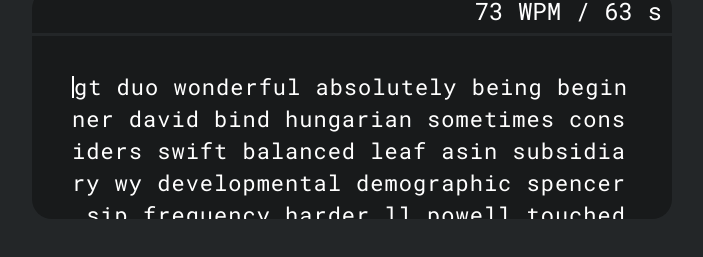
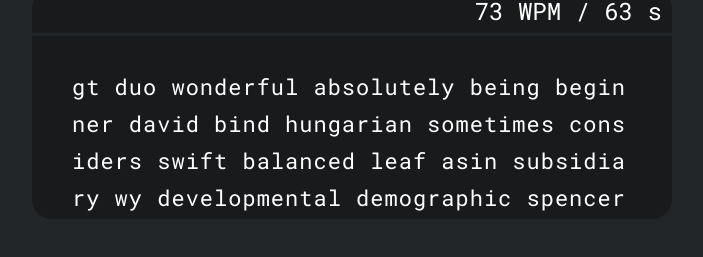
Before and after one commit to gabPetti/Protyping, a React (Vite) app in the folder client/: page / in a window 1280 px wide. Shown: the part 211-468 px from the top of the page, without its empty margins (288-991 px from the left). Built offline with nearby package versions, Linux system fonts and the light colour scheme.

Commit message:
Add incorrect underline Fix space always being incorrect

```diff
--- a/client/src/components/navbar/Navbar.jsx
+++ b/client/src/components/navbar/Navbar.jsx
@@ -1,4 +1,5 @@
 import "./navbar.sass";
+import { useNavigate } from "react-router-dom";
 import TypeIt from "typeit-react";
 
 
@@ -6,7 +7,7 @@ export default function Navbar() {
   return (
     <header className="navbarContainer">
       <div className="navbarTop">
-        <TypeIt className="logo">Protyping</TypeIt>
+        <TypeIt element={"h1"} className="logo">Protyping</TypeIt>
       </div>
       <nav className="navbarBottom">
         <ul>
--- a/client/src/components/typetest/Typetest.jsx
+++ b/client/src/components/typetest/Typetest.jsx
@@ -23,14 +23,17 @@ export default function Typetest() {
     }
     generatedWords[0].status = "active"
     setWords([...words, ...generatedWords])
-  }, []);
+  }, [generatedWords]);
 
+  // Compare input text with the words of the test
   const handleInput = event => {
     var userInput = event.target.value;
     var maxInput = userInput.length;
     var copyWords = words;
     for (let i = 0; i < maxInput; i++) {
       if (userInput[i] == words[i].text) {
+        copyWords[i].status = "correct"
+      } else if (userInput[i] == " " && words[i].text == "\xa0") {
         copyWords[i].status = "correct"
       } else if (userInput[i] != words[i].text) {
         copyWords[i].status = "incorrect"
@@ -67,8 +70,9 @@ export default function Typetest() {
           />
         </div>
         <div className="typetestText" id="wordsList">
+          <div id="carret"></div>
             {words.map((letter, i) => (
-              <span className={letter.status} key={i}>{letter.text}</span>
+              <span style={letter.status == "active" ? {position: "relative"} : {}} className={letter.status + " "} key={i}>{letter.text}</span>
             ))}
         </div>
       </div>
--- a/client/src/components/typetest/typetest.sass
+++ b/client/src/components/typetest/typetest.sass
@@ -29,25 +29,30 @@
         opacity: 0
 
     .typetestText
+      box-sizing: border-box
       display: flex
       padding: 40px
       font-size: 22px
       flex-wrap: wrap
 
-
       // .word
       //   margin-right: 10px
       //   margin-bottom: 20px
+      #carret
+        width: 2px
+        height: 25px
+        position: absolute
+
 
       span
-        margin-right: 1px
+        padding-right: 1px
         margin-bottom: 10px
-
-        &.active
-          border-left: 2px solid white
+        padding-bottom: 3px
+        border-bottom: 2px solid transparent
 
         &.correct
           color: #42484D
 
         &.incorrect, &.extra
           color: #DB6E6E
+          border-bottom: 2px solid #DB6E6E
```
